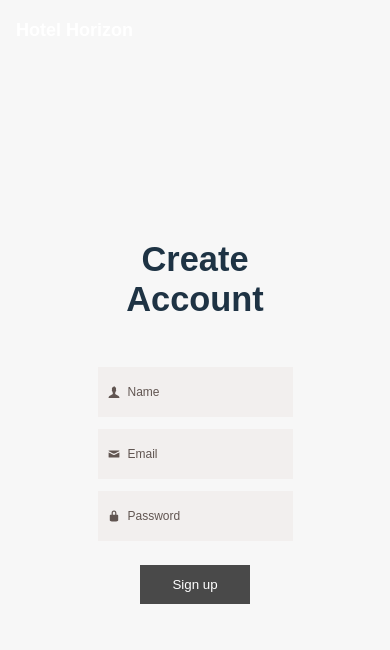
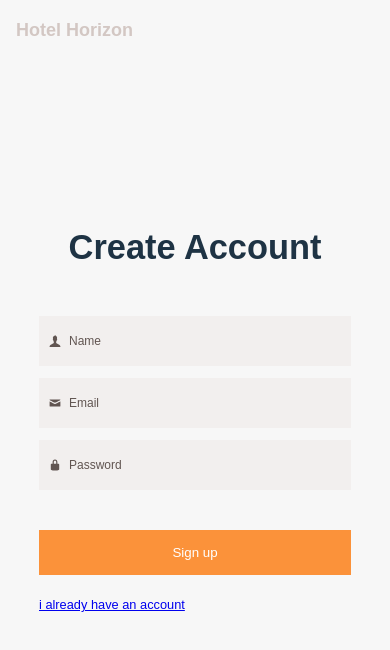
Before and after one commit to OldRodger/hotel-horizon, a website built with Parcel: page src/pages/signup.html in a window 390 px wide. Built offline with nearby package versions, Linux system fonts and the light colour scheme; a web font is replaced by a local one.

Commit message:
more responsiveness on signin and signup

```diff
--- a/src/pages/signup.html
+++ b/src/pages/signup.html
@@ -15,7 +15,7 @@
 <body>
     <main class="container">
         <a href="/" title="Return">
-            <h2 class="container__logo" style="color: white;">Hotel Horizon</h2>
+            <h2 class="container__logo" style="color: #d3c7c3;">Hotel Horizon</h2>
         </a>
 
         <aside class="aside">
@@ -54,6 +54,8 @@
                 </div>
 
                 <button type="submit" class="form__btn">Sign up</button>
+
+                <a href="./signin.html" class="btn--link">i already have an account</a>
             </form>
         </section>
     </main>
--- a/src/sass/components/_button.scss
+++ b/src/sass/components/_button.scss
@@ -65,7 +65,8 @@
 
 
 .btn--link{
-    margin-top: 1.5rem;
+    font-size: 1.6rem;
+    margin-top: 2.5rem;
     text-decoration: underline;
     display: none;
 
--- a/src/sass/components/_form.scss
+++ b/src/sass/components/_form.scss
@@ -3,6 +3,9 @@
   margin: auto;
   display: flex;
   flex-direction: column;
+  @include respond(phone){
+    width: 80%;
+  }
 
   h1{
     color: $color-secondary;
@@ -68,6 +71,15 @@
       background-color: darken($color-dark, 5%);
     }
 
+    @include respond(phone){
+      margin-top: 3.5rem;
+      align-self: flex-start;
+      width: 100%;
+      background-color: $color-primary;
+      padding: 1.9rem 4rem;
+
+    }
+
   }
 
 }
```
Lines whose indentation alone changed are shown as unchanged.
